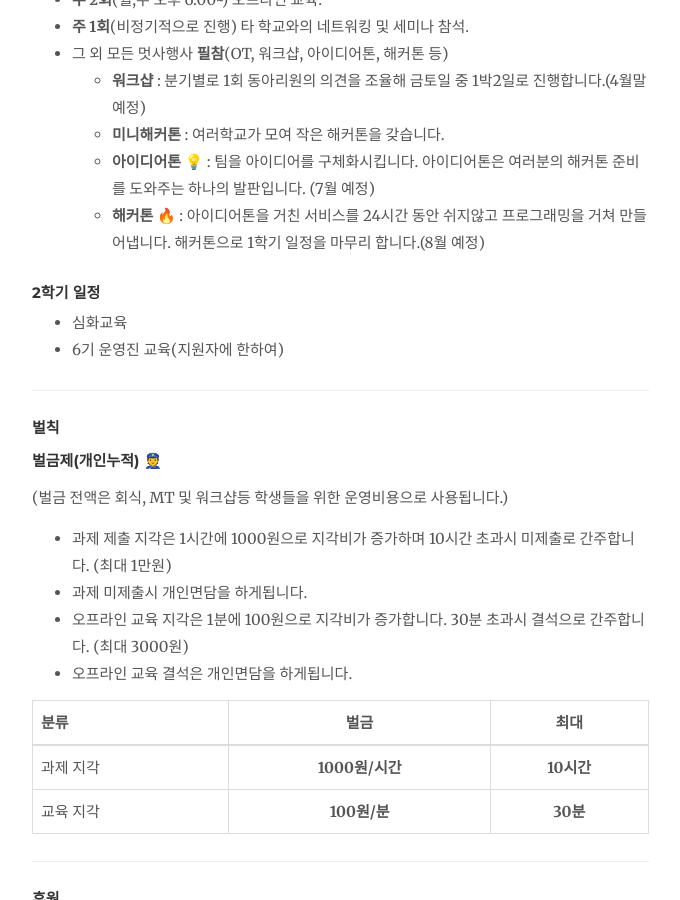
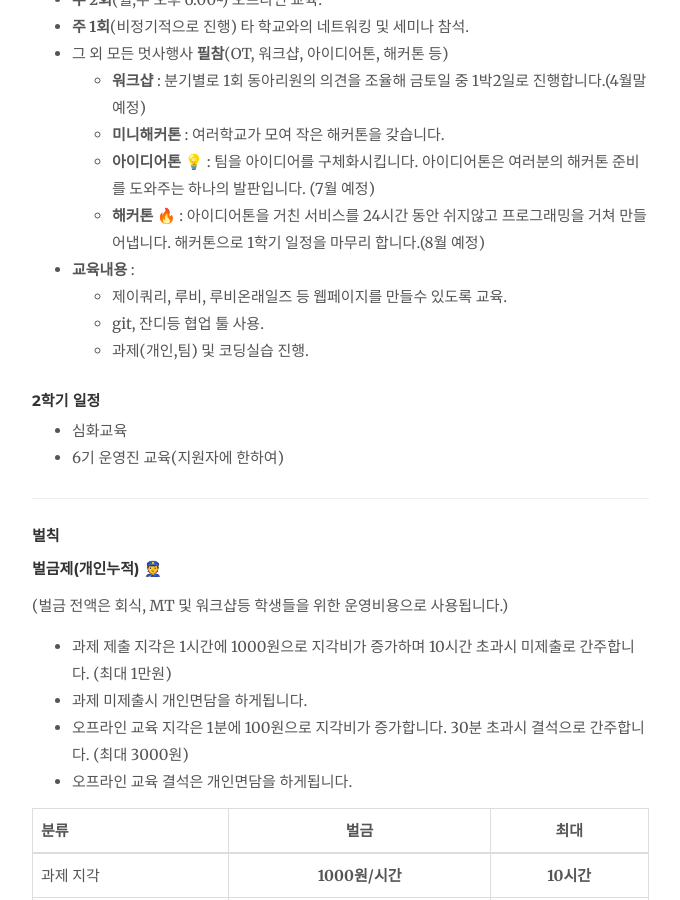
Before and after one commit to likelionkonkuk/likelionkonkuk_before_github, a Jekyll site: the page built from _posts/2017-02-21-notice-5th_prospectus.md, in a window 1280 px wide and 900 px high, scrolled down 2377 px. Shown: the whole window, without its empty margins (138-818 px from the left). Built offline with Jekyll 4.4.1, drawn with Linux system fonts in a browser that asks for light colours; nearby versions of some CDN libraries; emoji names are drawn with the system emoji font; comment, search, counter and statistics services are not loaded.

Commit message:
교육내용 추가

```diff
--- a/_posts/2017-02-21-notice-5th_prospectus.md
+++ b/_posts/2017-02-21-notice-5th_prospectus.md
@@ -75,7 +75,10 @@ author: "건대멋사"
 	- **미니해커톤** : 여러학교가 모여 작은 해커톤을 갖습니다.
 	- **아이디어톤** :bulb: : 팀을 아이디어를 구체화시킵니다. 아이디어톤은 여러분의 해커톤 준비를 도와주는 하나의 발판입니다. (7월 예정)
 	- **해커톤** :fire: : 아이디어톤을 거친 서비스를 24시간 동안 쉬지않고 프로그래밍을 거쳐 만들어냅니다. 해커톤으로 1학기 일정을 마무리 합니다.(8월 예정)
-
+- **교육내용** :
+    - 제이쿼리, 루비, 루비온래일즈 등 웹페이지를 만들수 있도록 교육.
+    - git, 잔디등 협업 툴 사용.
+    - 과제(개인,팀) 및 코딩실습 진행.
 
 ### 2학기 일정
 - 심화교육
```
